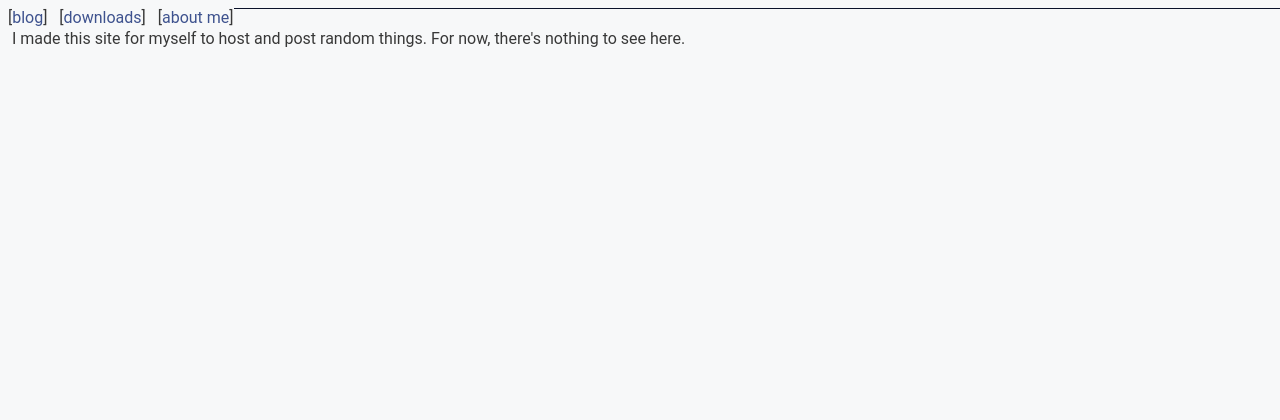
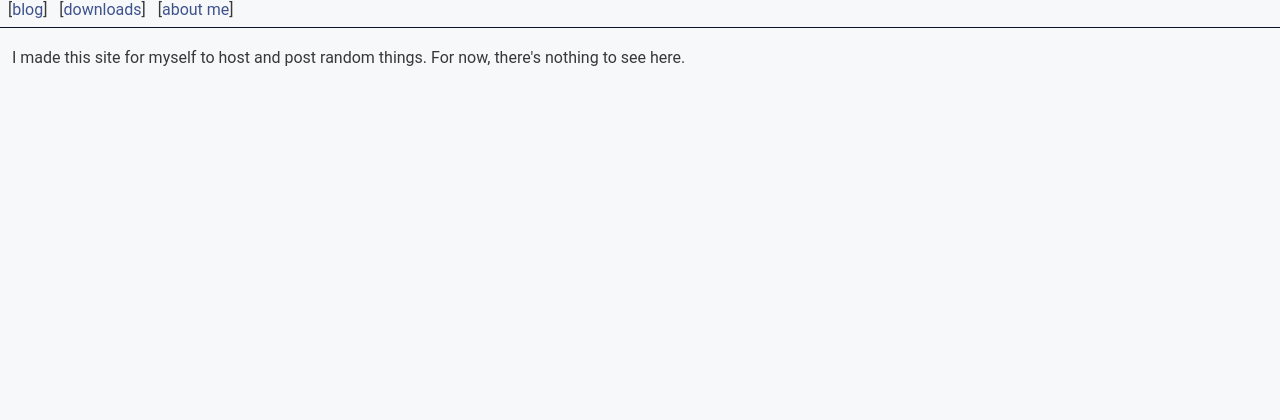
Before and after one commit to arteeh/website, a PHP site: page /about.php in a window 1280 px wide. Shown: the top 420 px of the page. Run offline with PHP 8.4, Linux system fonts and the light colour scheme.

Commit message:
unfuck test

```diff
--- a/css/style.css
+++ b/css/style.css
@@ -48,11 +48,6 @@ h2 {
 	padding-bottom: 40px;
 }
 
-/*test*/
-#header {
-	position: fixed;
-}
-
 #footer {
 	position: fixed;
 	bottom: 0;
```
